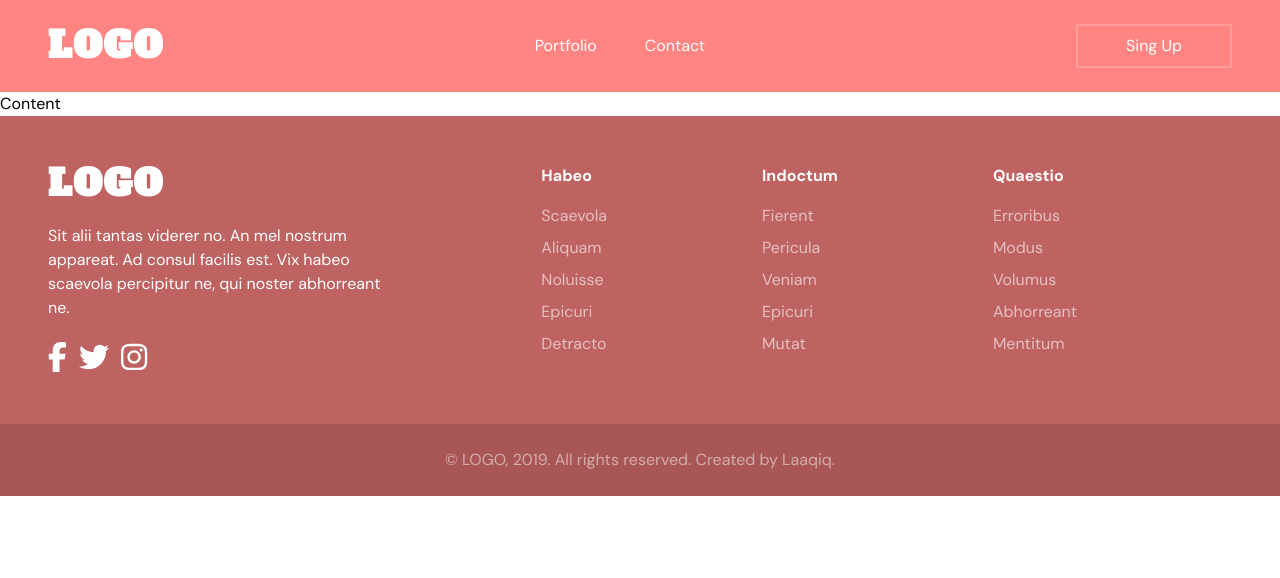
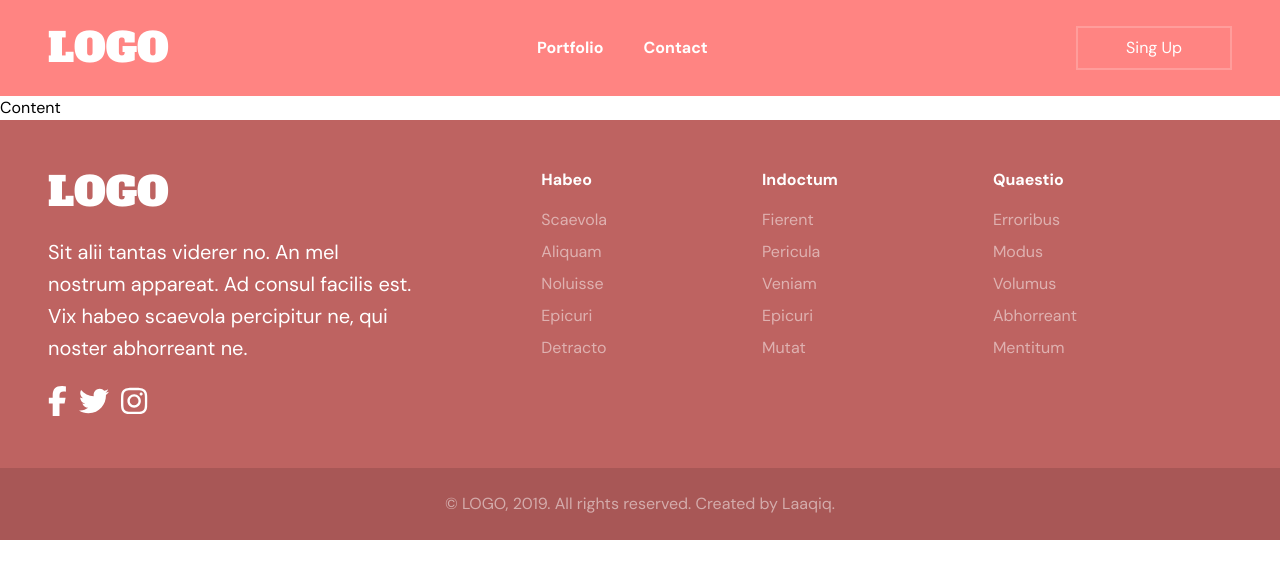
Before and after one commit to inneman/mwa-nextjs-1-inneman-simon, a Next.js app: page / in a window 1280 px wide. Shown: the top 578 px of the page. Built offline with nearby package versions, Linux system fonts and the light colour scheme.

Commit message:
globals.css changed

```diff
--- a/components/footer.js
+++ b/components/footer.js
@@ -7,9 +7,9 @@ const Footer = () => {
         <div className="bg-custom2-600">
             <div className="max-w-screen-2xl mx-auto sm:px-12 px-4 py-12">
                 <div className="sm:flex">
-                    <div className="flex-none sm:w-5/12 text-white sm:pr-40 pb-8 sm:pb-0">
-                        <div className="my-auto font-alfa font-bold text-4xl tracking-wider"><h3><Link href="/">LOGO</Link></h3></div>
-                        <div className="py-5"><p>Sit alii tantas viderer no. An mel nostrum appareat. Ad consul facilis est. Vix habeo scaevola percipitur ne, qui noster abhorreant ne.</p></div>
+                    <div className="flex-none sm:w-5/12 text-white sm:pr-32 pb-8 sm:pb-0">
+                        <div><h3><Link href="/">LOGO</Link></h3></div>
+                        <div className="py-5 text_big"><p>Sit alii tantas viderer no. An mel nostrum appareat. Ad consul facilis est. Vix habeo scaevola percipitur ne, qui noster abhorreant ne.</p></div>
                         <div className="flex text-3xl">
                             <div className="pr-3"><Link href="#"><FontAwesomeIcon icon={faFacebookF}/></Link></div>
                             <div className="pr-3"><FontAwesomeIcon icon={faTwitter}/></div>
@@ -17,34 +17,40 @@ const Footer = () => {
                         </div>
                     </div>
                     <div className="flex-auto pt-12 sm:pt-0">
-                        <p className="text-white font-bold pb-3">Habeo</p>
-                        <p className="text-white/60 py-1"><Link href="#">Scaevola</Link></p>
-                        <p className="text-white/60 py-1"><Link href="#">Aliquam</Link></p>
-                        <p className="text-white/60 py-1"><Link href="#">Noluisse</Link></p>
-                        <p className="text-white/60 py-1"><Link href="#">Epicuri</Link></p>
-                        <p className="text-white/60 py-1"><Link href="#">Detracto</Link></p>
+                        <p className="text-white pb-3 text">Habeo</p>
+                        <div className="text_gray">
+                            <p className="py-1"><Link href="#">Scaevola</Link></p>
+                            <p className="py-1"><Link href="#">Aliquam</Link></p>
+                            <p className="py-1"><Link href="#">Noluisse</Link></p>
+                            <p className="py-1"><Link href="#">Epicuri</Link></p>
+                            <p className="py-1"><Link href="#">Detracto</Link></p>
+                        </div>
                     </div>
                     <div className="flex-auto pt-12 sm:pt-0">
-                        <p className="text-white font-bold pb-3">Indoctum</p>
-                        <p className="text-white/60 py-1"><Link href="#">Fierent</Link></p>
-                        <p className="text-white/60 py-1"><Link href="#">Pericula</Link></p>
-                        <p className="text-white/60 py-1"><Link href="#">Veniam</Link></p>
-                        <p className="text-white/60 py-1"><Link href="#">Epicuri</Link></p>
-                        <p className="text-white/60 py-1"><Link href="#">Mutat</Link></p>
+                        <p className="text-white pb-3 text">Indoctum</p>
+                        <div className="text_gray">
+                            <p className="py-1"><Link href="#">Fierent</Link></p>
+                            <p className="py-1"><Link href="#">Pericula</Link></p>
+                            <p className="py-1"><Link href="#">Veniam</Link></p>
+                            <p className="py-1"><Link href="#">Epicuri</Link></p>
+                            <p className="py-1"><Link href="#">Mutat</Link></p>
+                        </div>
                     </div>
                     <div className="flex-auto pt-12 sm:pt-0">
-                        <p className="text-white font-bold pb-3">Quaestio</p>
-                        <p className="text-white/60 py-1"><Link href="#">Erroribus</Link></p>
-                        <p className="text-white/60 py-1"><Link href="#">Modus</Link></p>
-                        <p className="text-white/60 py-1"><Link href="#">Volumus</Link></p>
-                        <p className="text-white/60 py-1"><Link href="#">Abhorreant</Link></p>
-                        <p className="text-white/60 py-1"><Link href="#">Mentitum</Link></p>
+                        <p className="text-white pb-3 text">Quaestio</p>
+                        <div className="text_gray">
+                            <p className="py-1"><Link href="#">Erroribus</Link></p>
+                            <p className="py-1"><Link href="#">Modus</Link></p>
+                            <p className="py-1"><Link href="#">Volumus</Link></p>
+                            <p className="py-1"><Link href="#">Abhorreant</Link></p>
+                            <p className="py-1"><Link href="#">Mentitum</Link></p>
+                        </div>
                     </div>
                 </div>
             </div>
             <div className="bg-custom3-600">
                 <div className="max-w-screen-2xl mx-auto sm:px-12 px-4">
-                    <p className="text-center p-6 text-white/50">© LOGO, 2019. All rights reserved. Created by Laaqiq.</p>
+                    <p className="text-center p-6 text_gray">© LOGO, 2019. All rights reserved. Created by Laaqiq.</p>
                 </div>
             </div>
         </div>
--- a/components/header.js
+++ b/components/header.js
@@ -9,10 +9,10 @@ const Header = () => {
             <div className="max-w-screen-2xl mx-auto sm:px-12 px-4">
                 <nav className="text-white">
                     <div className="flex justify-between">
-                        <div className="my-auto font-alfa font-bold text-4xl tracking-wider"><h3><Link href="/">LOGO</Link></h3></div>
+                        <div><h3><Link href="/">LOGO</Link></h3></div>
                         <div className="flex">
-                            <div className="hidden sm:block px-6 my-auto font-sans"><Link href="/portfolio">Portfolio</Link></div>
-                            <div className="hidden sm:block px-6 my-auto font-sans"><Link href="/contact">Contact</Link></div>
+                            <div className="hidden sm:block px-5 my-auto text"><Link href="/portfolio">Portfolio</Link></div>
+                            <div className="hidden sm:block px-5 my-auto text"><Link href="/contact">Contact</Link></div>
                         </div>
                         <a href="#" className="my-auto border-2 border-white/20 px-12 py-2 hidden sm:block
                         hover:border-white transition-all transition-duration: 150ms;">Sing Up</a>
--- a/styles/globals.css
+++ b/styles/globals.css
@@ -4,3 +4,78 @@
 @tailwind base;
 @tailwind components;
 @tailwind utilities;
+
+h1 {
+    font-family: Alfa Slab One;
+    font-style: normal;
+    font-weight: normal;
+    font-size: 72px;
+    line-height: 80px;
+}
+h2 {
+    font-family: Alfa Slab One;
+    font-style: normal;
+    font-weight: normal;
+    font-size: 56px;
+    line-height: 64px;
+}
+h3 {
+    font-family: Alfa Slab One;
+    font-style: normal;
+    font-weight: normal;
+    font-size: 40px;
+    line-height: 48px;
+}
+h4 {
+    font-family: DM Sans;
+    font-style: normal;
+    font-weight: bold;
+    font-size: 24px;
+    line-height: 32px;
+}
+h5 {
+    font-family: DM Sans;
+    font-style: normal;
+    font-weight: bold;
+    font-size: 20px;
+    line-height: 24px;
+}
+
+
+
+.label {
+    font-family: DM Sans;
+    font-style: normal;
+    font-weight: bold;
+    font-size: 12px;
+    line-height: 16px;
+}
+.text_big {
+    font-family: DM Sans;
+    font-style: normal;
+    font-weight: normal;
+    font-size: 20px;
+    line-height: 32px;
+}
+.text_small {
+    font-family: DM Sans;
+    font-style: normal;
+    font-weight: bold;
+    font-size: 12px;
+    line-height: 24px;
+}
+.text {
+    font-family: DM Sans;
+    font-style: normal;
+    font-weight: bold;
+    font-size: 16px;
+    line-height: 24px;
+}
+.text_gray {
+    font-family: DM Sans;
+    font-style: normal;
+    font-weight: normal;
+    font-size: 16px;
+    line-height: 24px;
+    @apply text-white/50;
+}
```
